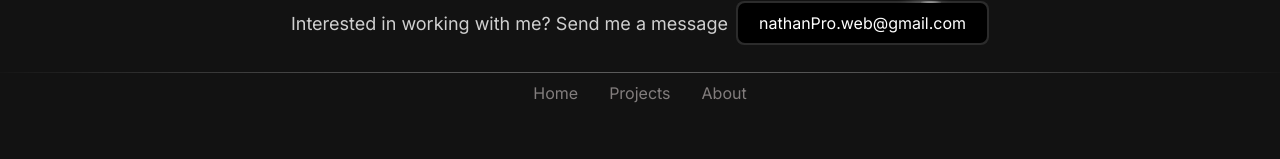
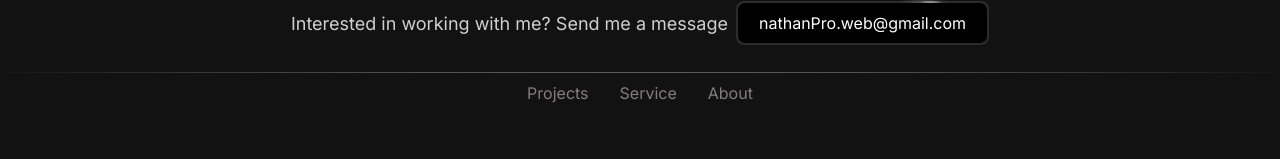
Before and after one commit to NatanPro2016/nathanpro, a Next.js app: page / in a window 1280 px wide. Shown: the part 5389-5548 px from the top of the page. Built offline with nearby package versions, Linux system fonts and the light colour scheme.

Commit message:
Revert "fixing over scroll"
This reverts commit df61e2c9af5461bf53919cfacaf9b4e0def16e43.

```diff
--- a/src/app/components/Footer.tsx
+++ b/src/app/components/Footer.tsx
@@ -21,20 +21,20 @@ const Footer = () => {
                 href="#"
                 className="text-[#827D7D] text-[16px] hover:text-white transition-all "
               >
-                Home
-              </a>
-            </li>
-            <li>
-              <a
-                href="#projects"
-                className="text-[#827D7D] text-[16px] hover:text-white transition-all "
-              >
                 Projects
               </a>
             </li>
             <li>
               <a
-                href="#about"
+                href="#"
+                className="text-[#827D7D] text-[16px] hover:text-white transition-all "
+              >
+                Service
+              </a>
+            </li>
+            <li>
+              <a
+                href="#"
                 className="text-[#827D7D] text-[16px] hover:text-white transition-all"
               >
                 About
--- a/src/app/globals.css
+++ b/src/app/globals.css
@@ -6,10 +6,8 @@
   --background: #ffffff;
   --foreground: #171717;
 }
-html,
 body {
   background-color: #1a1a1a;
-  overscroll-behavior: none;
 }
 ::-webkit-scrollbar-thumb {
   background: rgb(255 255 255 / 10%);
```
